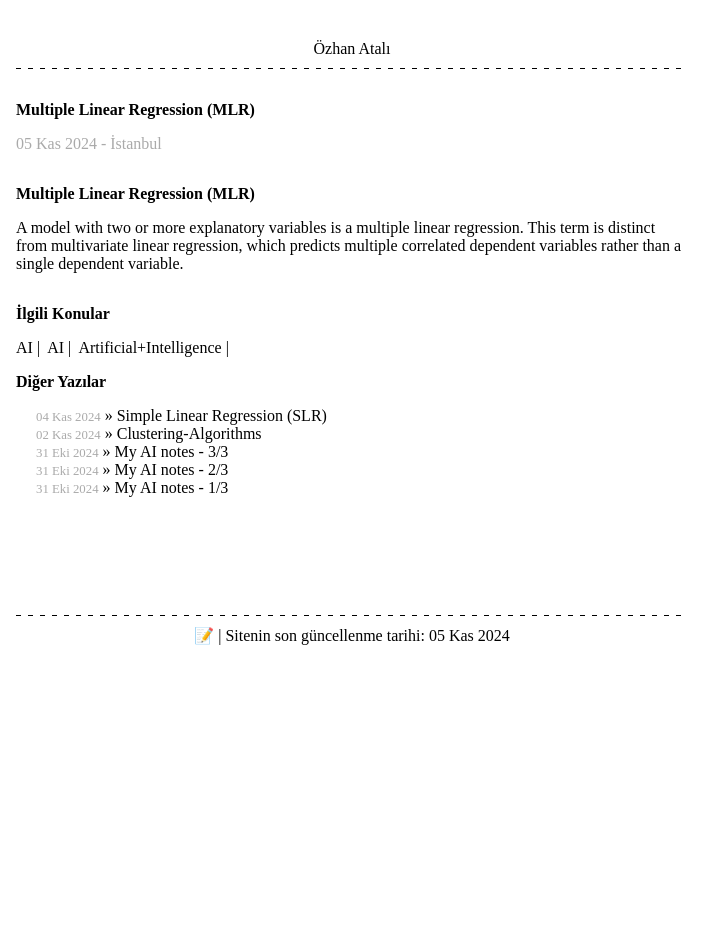
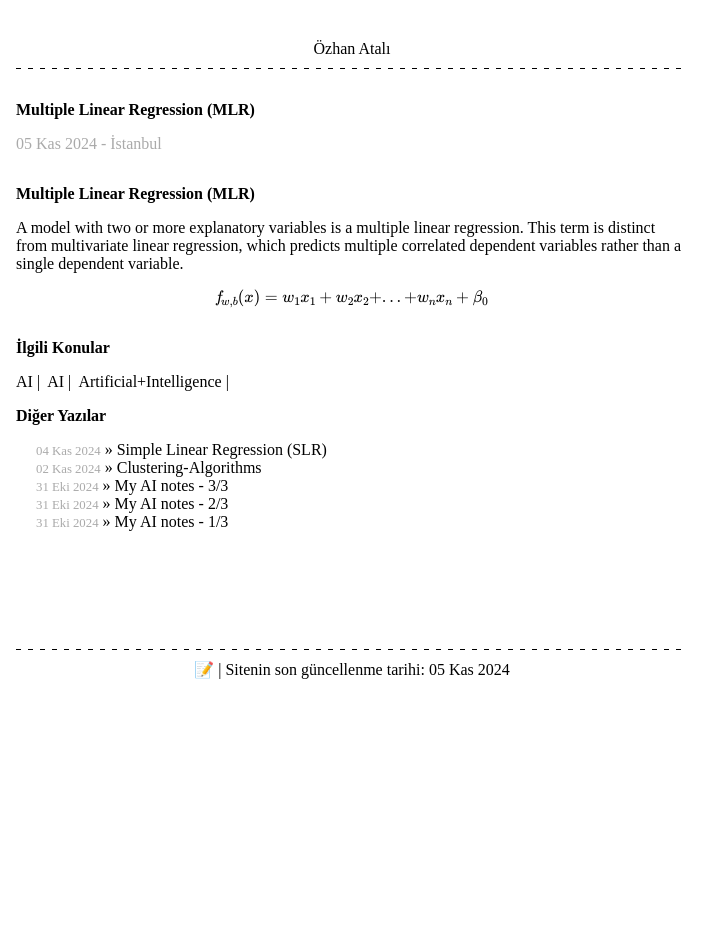
Before and after one commit to ozhanatali/ozhanatali.github.io, a Jekyll site: the page built from _posts/2024-11-05-Multiple Linear Regression.md, in a window 1280 px wide. Shown: the whole page, without its empty margins (0-728 px from the left). Built offline with Jekyll 4.4.1, drawn with Linux system fonts in a browser that asks for light colours; formulas are drawn with MathJax 3.

Commit message:
Update 2024-11-05-Multiple Linear Regression.md

```diff
--- a/_posts/2024-11-05-Multiple Linear Regression.md
+++ b/_posts/2024-11-05-Multiple Linear Regression.md
@@ -10,3 +10,5 @@ konum: İstanbul
 
 A model with two or more explanatory variables is a multiple linear regression.
 This term is distinct from multivariate linear regression, which predicts multiple correlated dependent variables rather than a single dependent variable.
+
+$$ \mathit f_{w,b}(x) = w_{1} x_{1} + w_{2} x_{2} + ... +  w_{n} x_{n} + \beta_{0} $$
```
